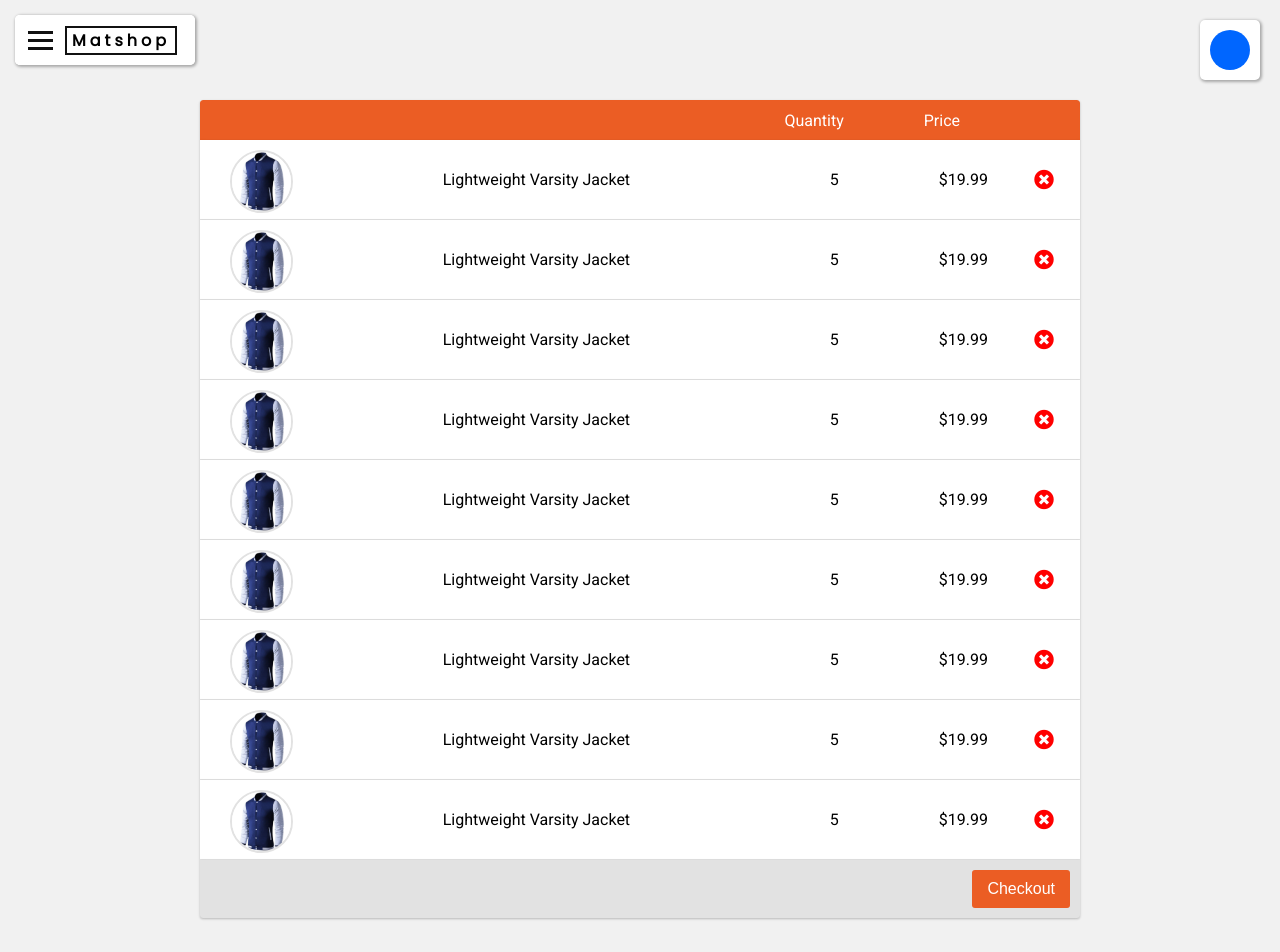
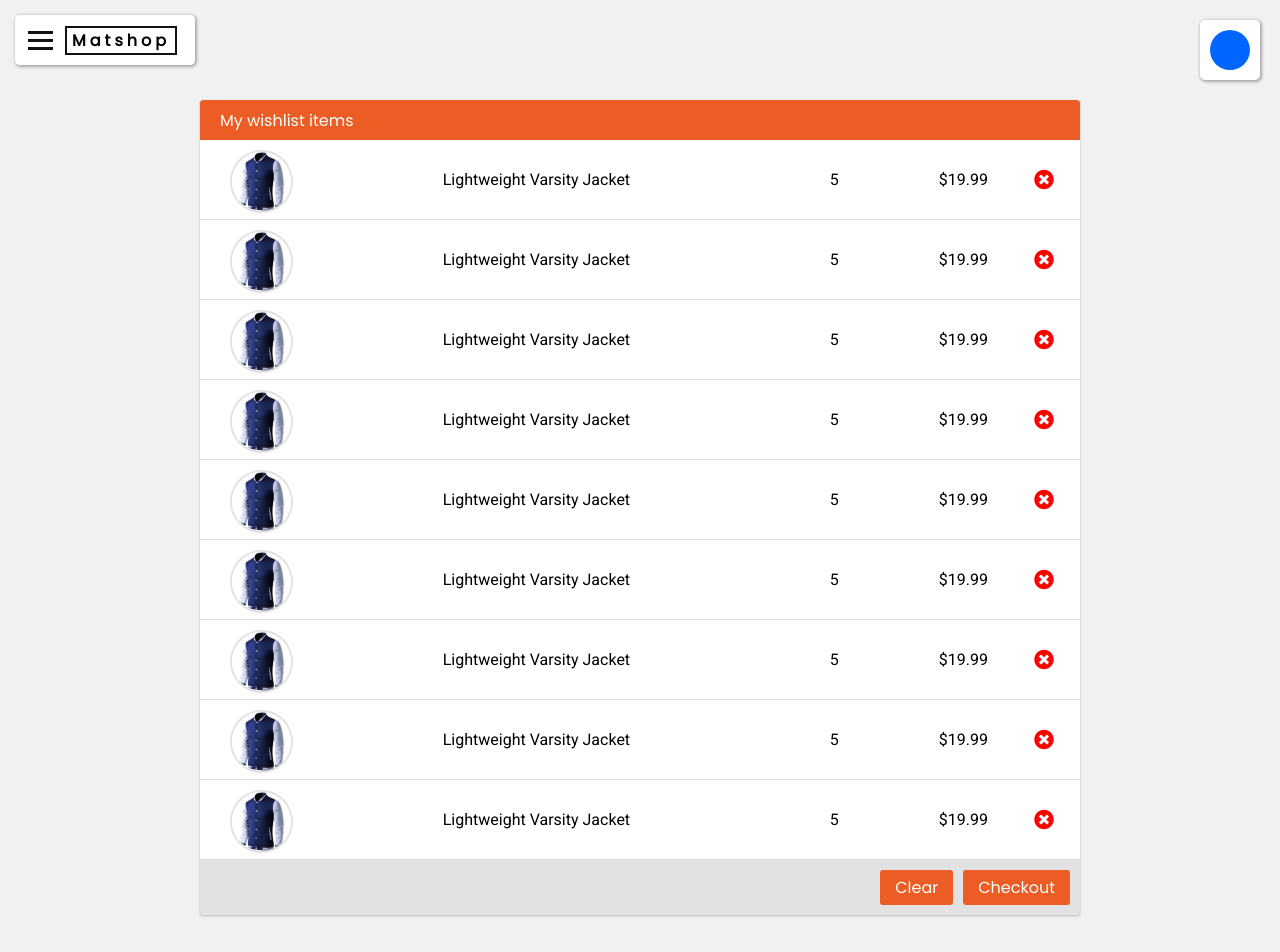
Before and after one commit to jasonwj96/matshop, a React (Create React App) app: page /wishlist in a window 1280 px wide. Shown: the top 952 px of the page. Built offline with nearby package versions, Linux system fonts and the light colour scheme; no server answers.

Commit message:
Added a clear wishlist item button

```diff
--- a/src/components/wishlistItem.jsx
+++ b/src/components/wishlistItem.jsx
@@ -2,7 +2,7 @@ import React, { Component } from "react";
 import "./wishlistitem.scss";
 
 export default class WishlistItem extends Component {
-  deleteItem() {}
+  deleteItem = () => console.log("item deleted.");
 
   render() {
     const images = require.context("../assets/img", true);
--- a/src/containers/wishlist.jsx
+++ b/src/containers/wishlist.jsx
@@ -86,7 +86,7 @@ export default class Wishlist extends Component {
     };
   }
 
-  checkoutItems() {}
+  checkoutItems = () => console.log("Items checked out");
 
   render() {
     return (
@@ -95,8 +95,7 @@ export default class Wishlist extends Component {
         <Statusbar />
         <div className="wishlist">
           <div className="header">
-            <p className="quantity-title">Quantity</p>
-            <p className="price-title">Price</p>
+            <p>My wishlist items</p>
           </div>
           <div>
             {this.state.items.length > 0 ? (
@@ -108,6 +107,7 @@ export default class Wishlist extends Component {
             )}
           </div>
           <div className="footer">
+            <button onClick={this.checkoutItems}>Clear</button>
             <button onClick={this.checkoutItems}>Checkout</button>
           </div>
         </div>
--- a/src/containers/wishlist.scss
+++ b/src/containers/wishlist.scss
@@ -17,7 +17,9 @@
     .header {
       display: flex;
       height: 40px;
-      justify-content: flex-end;
+      // justify-content: flex-end;
+      padding: 0 20px;
+      font-family: "Poppins";
       box-shadow: 0 1px 3px #0000001f, 0 1px 2px #0000001f;
       background-color: #eb5d24;
       border-radius: 3px 3px 0px 0px;
@@ -27,14 +29,6 @@
       p {
         margin-top: auto;
         margin-bottom: auto;
-      }
-
-      .quantity-title {
-        margin-right: 80px;
-      }
-
-      .price-title {
-        margin-right: 120px;
       }
     }
 
@@ -50,7 +44,7 @@
 
       button {
         height: auto;
-        padding: 10px 15px;
+        padding: 5px 15px;
         outline: none;
         width: auto;
         color: #fff;
@@ -59,6 +53,11 @@
         border-radius: 3px;
         font-size: 1em;
         transition: 0.2s background-color ease-in-out;
+        font-family: "Poppins";
+
+        &:nth-child(1) {
+          margin: 0 10px;
+        }
 
         &:hover {
           background-color: #c04f22;
```
